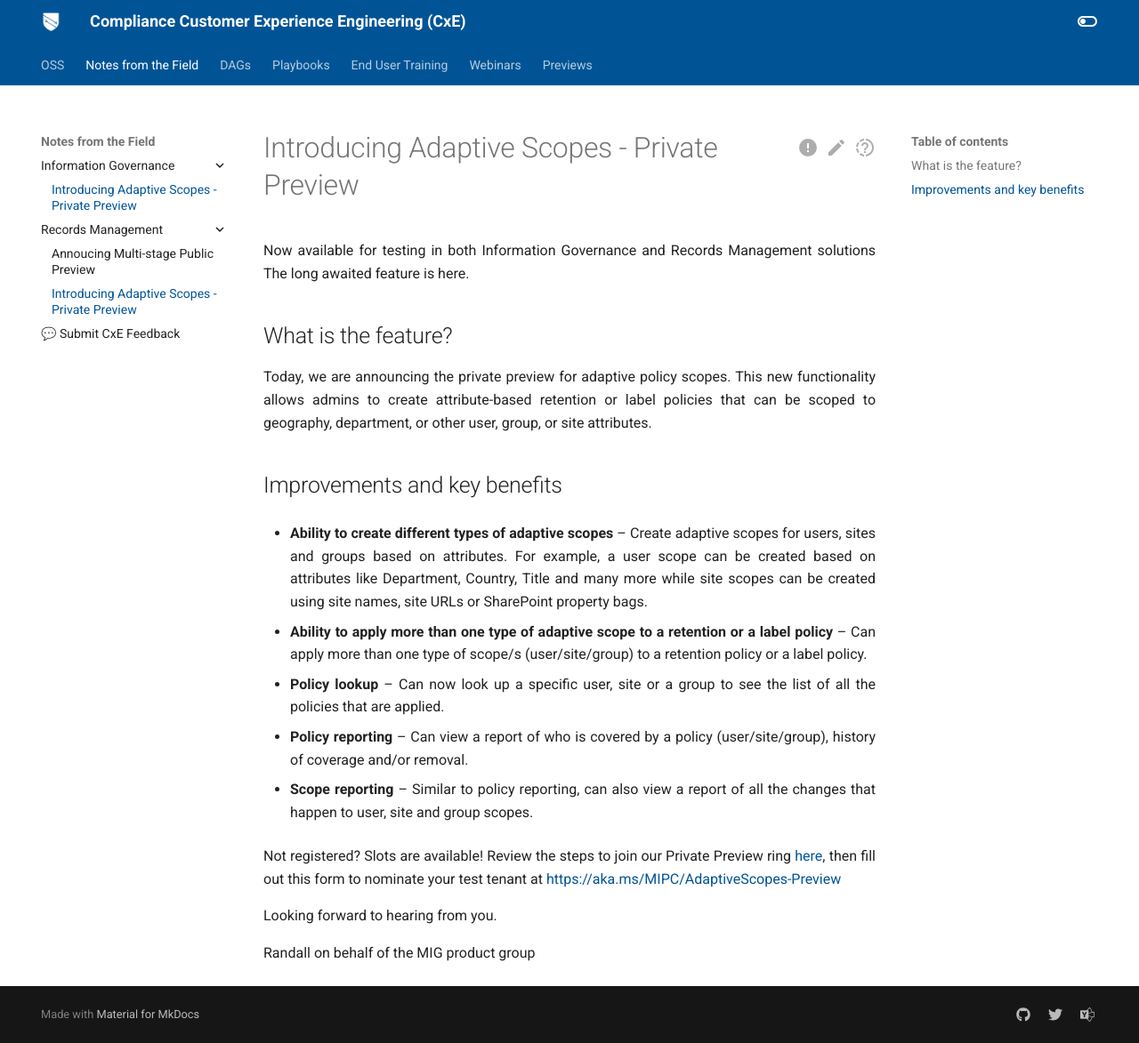
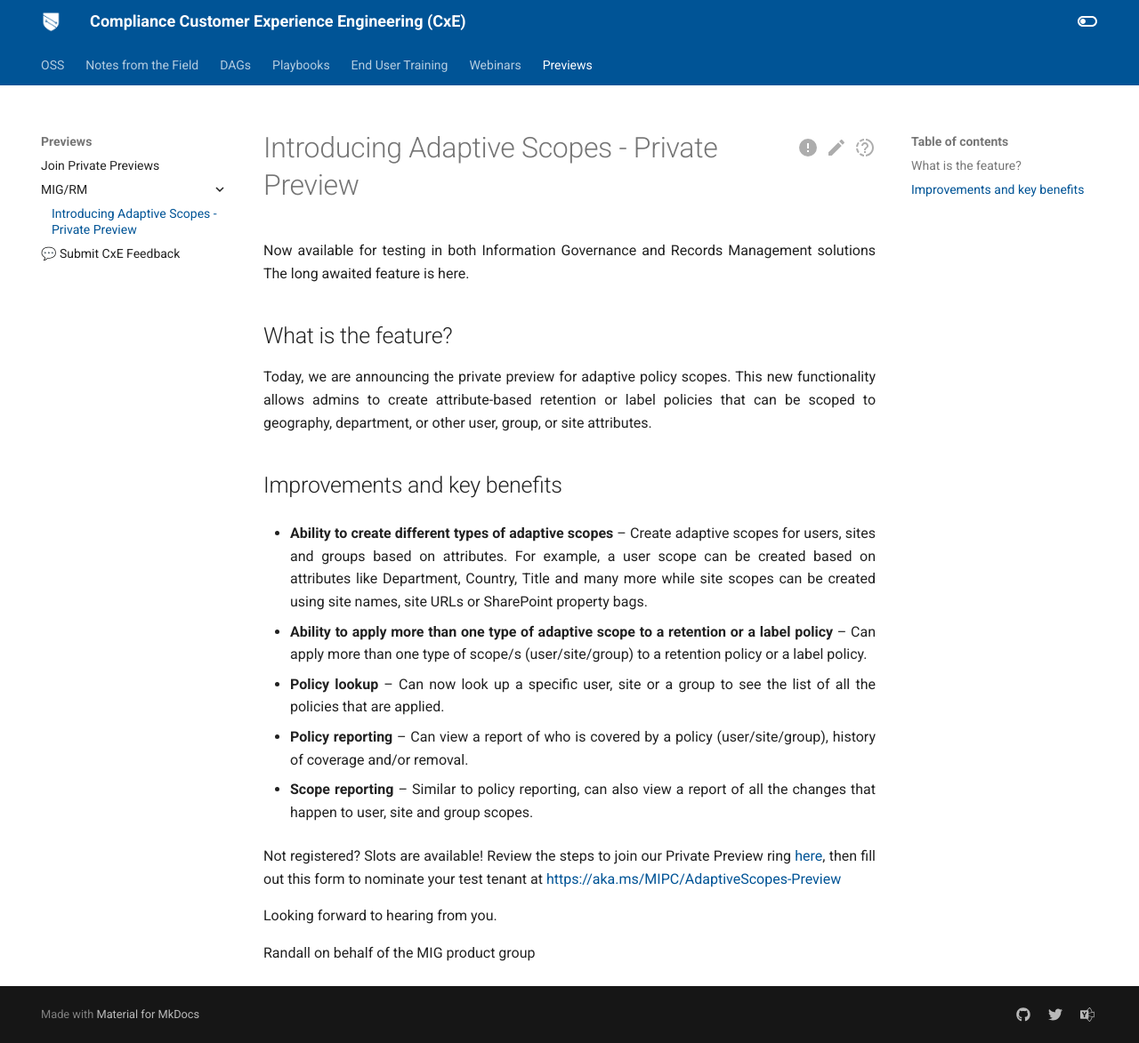
Before and after one commit to microsoft/ComplianceCxE, an MkDocs documentation site: the page built from docs/previews/adpscp.md, in a window 1280 px wide and 1173 px high. Shown: the whole window at 89% size. Built offline with MkDocs 1.6.1 and Material for MkDocs 9.7.7, drawn with Linux system fonts in a browser that asks for light colours; comment, search, counter and statistics services are not loaded; old or Windows-style settings are respelled for this version of MkDocs.

Commit message:
move adaptive scopes under previews

```diff
--- a/docs/notes/mig/adpscp.md
+++ b/docs/previews/adpscp.md
@@ -20,7 +20,7 @@
 * **Scope reporting** – Similar to policy reporting, can also view a report of all the changes that happen to user, site and group scopes.
 
 
-Not registered? Slots are available! Review the steps to join our Private Preview ring [here](https://aka.ms/MIPC/JoinPreviews), then fill out this form to nominate your test tenant at [https://aka.ms/MIPC/AdaptiveScopes-Preview](https://aka.ms/MIPC/AdaptiveScopes-Preview)
+Not registered? Slots are available! Review the steps to join our Private Preview ring [here](../../previews), then fill out this form to nominate your test tenant at [https://aka.ms/MIPC/AdaptiveScopes-Preview](https://aka.ms/MIPC/AdaptiveScopes-Preview)
 
 
 Looking forward to hearing from you.
--- a/mkdocs.yml
+++ b/mkdocs.yml
@@ -5,8 +5,8 @@
 nav:
     - OSS:
       - One Stop Shop: index.md
-      - Advanced eDiscovery: resources/aed.md
-      - Microsoft Information Governance (MIG): resources/mig.md
+      - Advanced eDiscovery (AeD): resources/aed.md
+      - Microsoft Information Governance (MIG/RM): resources/mig.md
       - Microsoft Information Protection (MIP): resources/mip.md
       - Data Loss Prevention (DLP): resources/dlp.md
       - Insider Risk Management (IR): resources/ir.md
@@ -18,11 +18,9 @@
       #- Advanced Audit: notes/audit.md
       #- Insider Risk: notes/ir.md
       #- Communication Compliance: notes/cc.md
-      - Information Governance:
-        - Introducing Adaptive Scopes - Private Preview: notes/mig/adpscp.md
+      #- Information Governance:
       - Records Management:
         - Annoucing Multi-stage Public Preview: notes/mig/ms.md
-        - Introducing Adaptive Scopes - Private Preview: notes/mig/adpscp.md
       #- Information Protection: notes/mip.md
       #- Data Loss Prevention: notes/dlp.md
       - 💬 Submit CxE Feedback: https://aka.ms/mipc/mipcOSS
@@ -60,6 +58,8 @@
       - 💬 Submit CxE Feedback: https://aka.ms/mipc/mipcOSS
     - Previews:
       - Join Private Previews: previews.md
+      - MIG/RM:
+        - Introducing Adaptive Scopes - Private Preview: previews/adpscp.md
       - 💬 Submit CxE Feedback: https://aka.ms/mipc/mipcOSS
 theme:
   name: material
```
